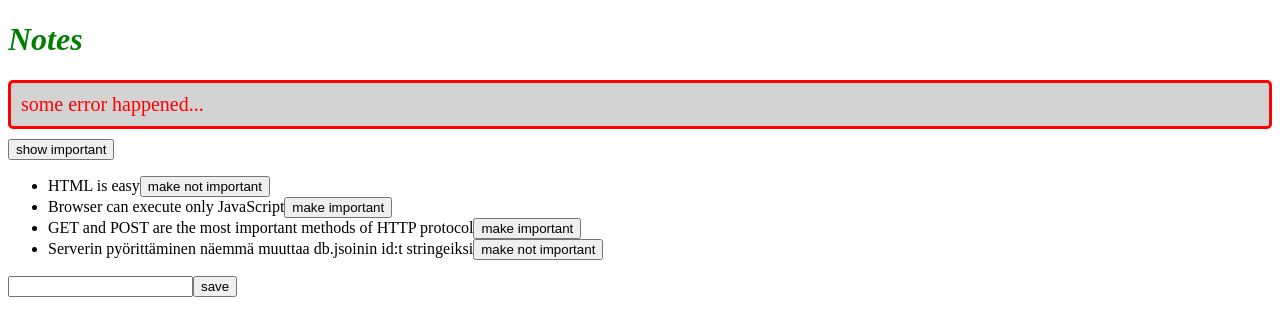
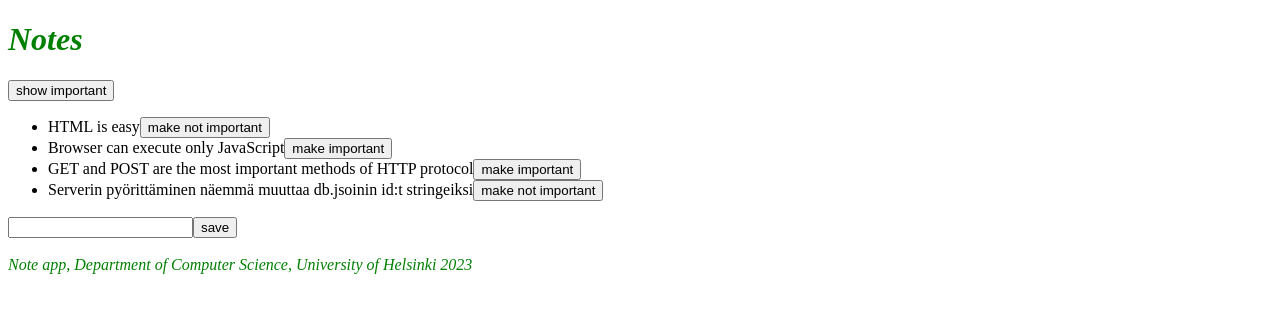
Before and after one commit to ellikiiski/Fullstack-2024, a React (Vite) app in the folder Hiekkalaatikko/: page / in a window 1280 px wide. Shown: the top 336 px of the page. Built offline with nearby package versions, Linux system fonts and the light colour scheme; data requests are answered from the project's data file.

Commit message:
sittenkin vasta nyt vikat leikit osassa 2

```diff
--- a/Hiekkalaatikko/src/App.jsx
+++ b/Hiekkalaatikko/src/App.jsx
@@ -15,12 +15,27 @@
   )
 }
 
+const Footer = () => {
+  const footerStyle = {
+    color: 'green',
+    fontStyle: 'italic',
+    fontSize: 16
+  }
+
+  return (
+    <div style={footerStyle}>
+      <br />
+      <em>Note app, Department of Computer Science, University of Helsinki 2023</em>
+    </div>
+  )
+}
+
 const App = () => {
 
   const [notes, setNotes] = useState([])
   const [newNote, setNewNote] = useState('')
   const [showAll, setShowAll] = useState(true)
-  const [errorMessage, setErrorMessage] = useState('some error happened...')
+  const [errorMessage, setErrorMessage] = useState(null)
 
   // en tajuu miks db.jsonin id:t muuttuu stringeiks heti kun kerran pistää serverit ylös
   // ja jos ne muuttaa sen jälkeen integereiksi niin sovellus menee pieleen
@@ -98,6 +113,7 @@
         <input value={newNote} onChange={handleNoteChange}/>
         <button type="submit">save</button>
       </form>
+      <Footer />
     </div>
   )
 }
```
